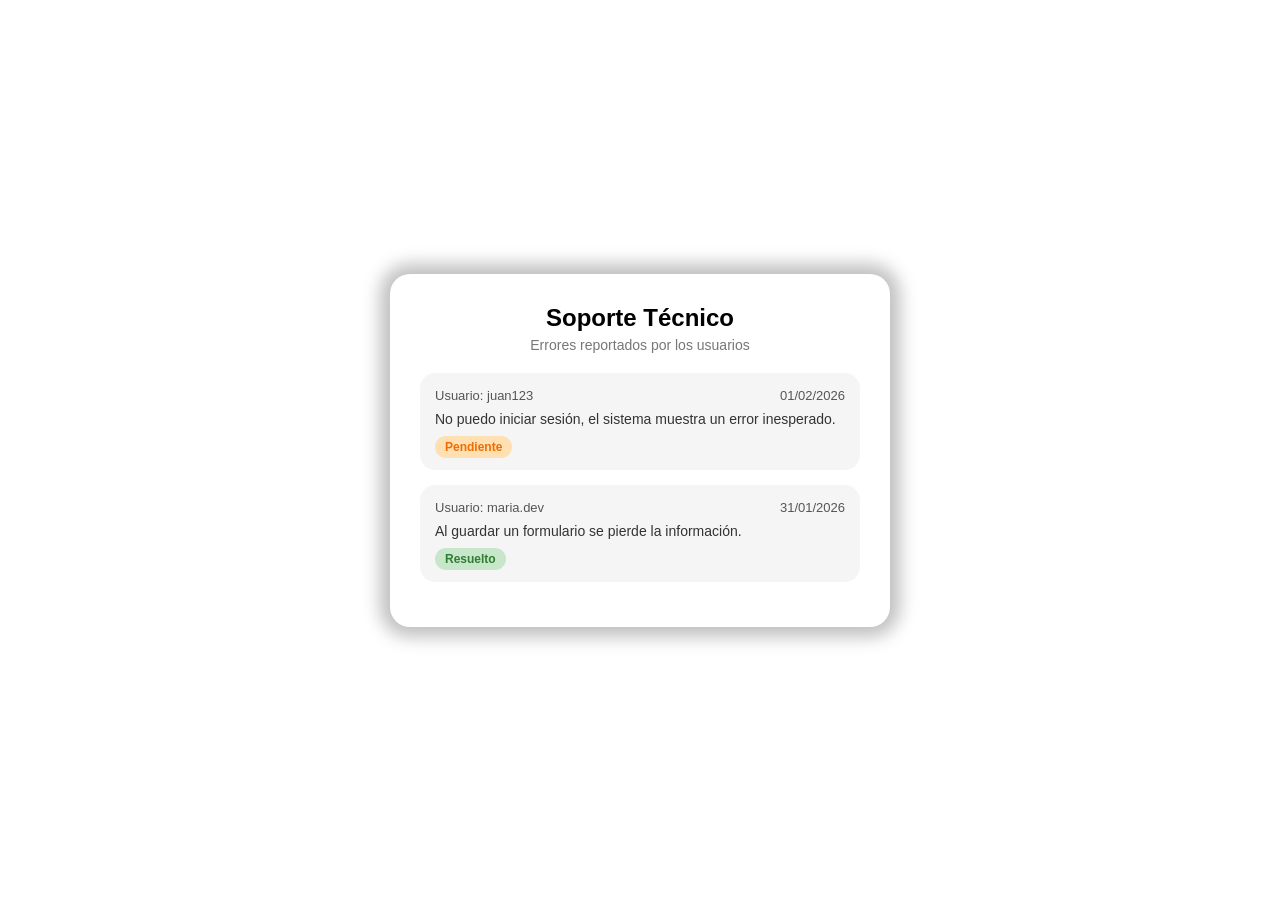
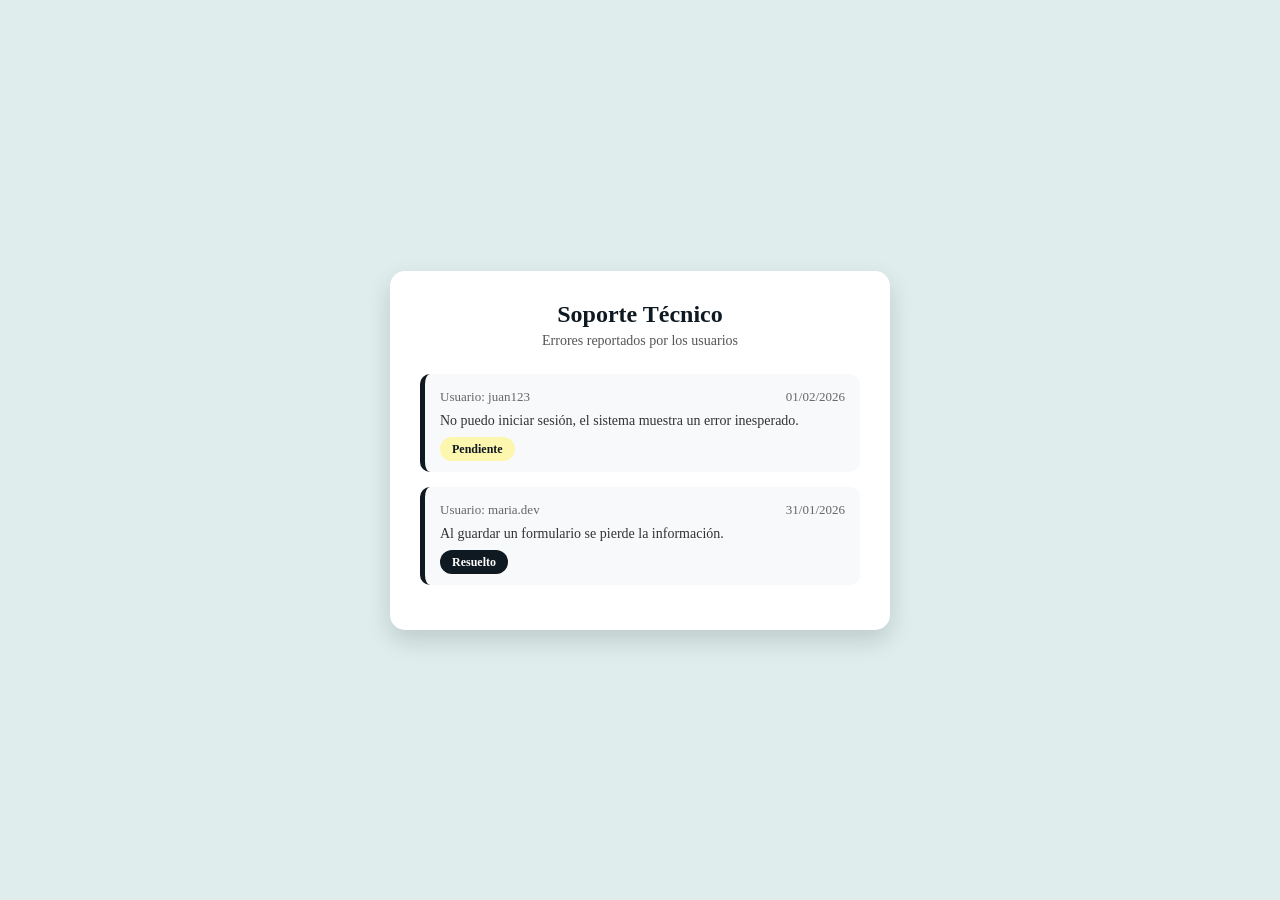

Grande actualisaciones de maquetacion

--- a/css/soporte.css
+++ b/css/soporte.css
@@ -1,4 +1,4 @@
-@import url('https://fonts.googleapis.com/css2?family=Poppins:wght@400;600&display=swap');
+@import url('https://fonts.googleapis.com/css2?family=Montserrat:wght@400;600;700&display=swap');
 
 * {
     margin: 0;
@@ -7,12 +7,9 @@
 }
 
 body {
-    font-family: 'Poppins', sans-serif;
+    font-family: 'Montserrat';
     min-height: 100vh;
-    background-image: url("../img/Fondo.jpg");
-    background-size: cover;
-    background-position: center;
-    background-repeat: no-repeat;
+    background-color: #dfeded;   /* Fondo igual al sistema */
 
     display: flex;
     justify-content: center;
@@ -22,31 +19,39 @@ body {
 /* ===== CONTENEDOR PRINCIPAL ===== */
 .support-container {
     width: 500px;
-    background: white;
-    border-radius: 20px;
+    background: #ffffff;
+    border-radius: 15px;
     padding: 30px;
-    box-shadow: 0 0 17px 10px rgba(0,0,0,0.25);
+    box-shadow: 0 10px 25px rgba(0,0,0,0.15);
 }
 
 /* ===== TITULOS ===== */
 .support-container h2 {
     text-align: center;
     margin-bottom: 5px;
+    color: #0f1921;
+    font-weight: 600;
 }
 
 .subtitle {
     text-align: center;
     font-size: 14px;
-    color: #777;
-    margin-bottom: 20px;
+    color: #555;
+    margin-bottom: 25px;
 }
 
 /* ===== TARJETA DE ERROR ===== */
 .error-card {
-    background: #f5f5f5;
-    border-radius: 15px;
+    background: #f8f9fa;
+    border-left: 5px solid #0f1921;
+    border-radius: 10px;
     padding: 15px;
     margin-bottom: 15px;
+    transition: 0.3s;
+}
+
+.error-card:hover {
+    box-shadow: 0 5px 15px rgba(0,0,0,0.1);
 }
 
 /* ===== CABECERA ===== */
@@ -55,7 +60,7 @@ body {
     justify-content: space-between;
     font-size: 13px;
     margin-bottom: 8px;
-    color: #555;
+    color: #666;
 }
 
 .error-message {
@@ -67,19 +72,21 @@ body {
 /* ===== ESTADOS ===== */
 .status {
     font-size: 12px;
-    padding: 4px 10px;
-    border-radius: 12px;
+    padding: 5px 12px;
+    border-radius: 20px;
     font-weight: 600;
 }
 
+/* Pendiente */
 .status.pendiente {
-    background: #ffe0b2;
-    color: #ef6c00;
+    background: #fcf6ae;
+    color: #0f1921;
 }
 
+/* Resuelto */
 .status.resuelto {
-    background: #c8e6c9;
-    color: #2e7d32;
+    background: #0f1921;
+    color: #ffffff;
 }
 
 /* ===== RESPONSIVE ===== */
